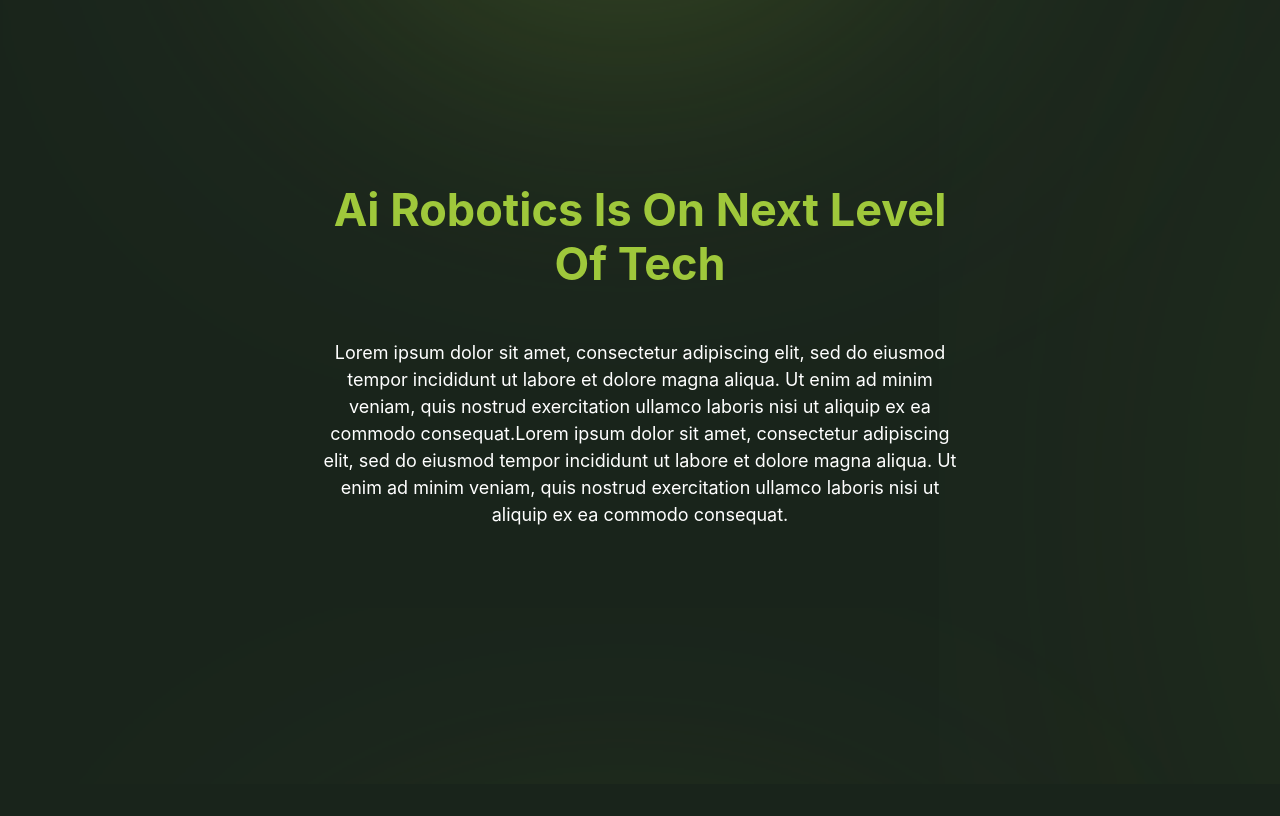
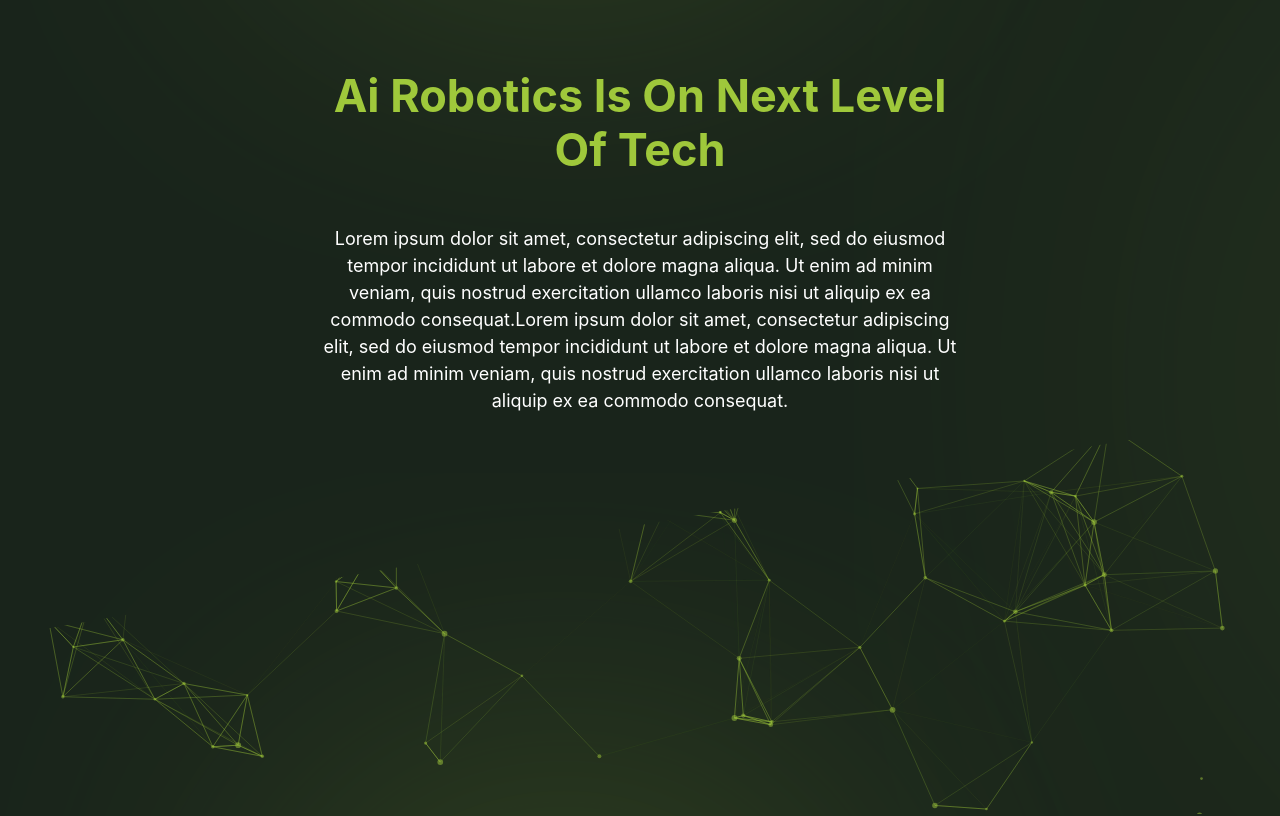
Before and after one commit to oochik/oochik, a React (Create React App) app: page / in a window 1280 px wide. Shown: the part 880-1696 px from the top of the page. Built offline with nearby package versions, Linux system fonts and the light colour scheme.

Commit message:
backgrounds and heights fixing

```diff
--- a/src/App.css
+++ b/src/App.css
@@ -29,8 +29,8 @@ body {
   width: 200px;
   background: linear-gradient(
         180deg,
-        /* rgba(159, 200, 59, 0) 0%, */ #19241b,
-        /* rgba(159, 200, 59, 0) 50% */ #19241b
+        rgba(25, 36, 27, 1) 0%,
+        /* #19241b, */ rgba(25, 36, 27, 1) 50% /* #19241b */
       )
       padding-box,
     /* linear-gradient(to bottom, #9fc83b, rgba(255, 255, 255, 0))  */
--- a/src/comps/bio.js
+++ b/src/comps/bio.js
@@ -1,6 +1,7 @@
 import styled from "@emotion/styled";
 import Particle from "./particles";
 import nodeBG from '../assets/nodeBG.svg'
+import NodeFooter from "./nodeFooter";
 
 const Title = styled.h5`
 font-weight:700;
@@ -27,21 +28,24 @@ const BioContainer = styled.div`
 // background-size:cover;
 // background-repeat:no-repeat;
 // background-position:bottom;
-padding-bottom:30vh;
+// padding-bottom:30vh;
+height:100vh;
 @media screen and (max-width: 990px) {
     padding:30px;
+    height:auto;
 };
 
 `
 
 const Bio = () => {
     return (
-        <BioContainer className="d-flex justify-content-center">
+        <BioContainer className="d-flex flex-column align-items-center justify-content-center">
             <BioTextContainer className="d-flex flex-column align-items-center text-center col-12 col-lg-8">
                 <Title className="my-5">Ai robotics is on next level of tech</Title>
-                <p style={{ color: "white", fontSize: "18px" }}>Lorem ipsum dolor sit amet, consectetur adipiscing elit, sed do eiusmod tempor incididunt ut labore et dolore magna aliqua. Ut enim ad minim veniam, quis nostrud exercitation ullamco laboris nisi ut aliquip ex ea commodo consequat.Lorem ipsum dolor sit amet, consectetur adipiscing elit, sed do eiusmod tempor incididunt ut labore et dolore magna aliqua. Ut enim ad minim veniam, quis nostrud exercitation ullamco laboris nisi ut aliquip ex ea commodo consequat.</p>
+                <p className="m-0" style={{ color: "white", fontSize: "18px" }}>Lorem ipsum dolor sit amet, consectetur adipiscing elit, sed do eiusmod tempor incididunt ut labore et dolore magna aliqua. Ut enim ad minim veniam, quis nostrud exercitation ullamco laboris nisi ut aliquip ex ea commodo consequat.Lorem ipsum dolor sit amet, consectetur adipiscing elit, sed do eiusmod tempor incididunt ut labore et dolore magna aliqua. Ut enim ad minim veniam, quis nostrud exercitation ullamco laboris nisi ut aliquip ex ea commodo consequat.</p>
             </BioTextContainer>
             {/* <Particle /> */}
+            <NodeFooter />
         </BioContainer>
     );
 }
--- a/src/comps/header.js
+++ b/src/comps/header.js
@@ -6,13 +6,14 @@ import { Link } from "react-router-dom";
 
 
 const HeaderContainer = styled.div`
-// height:100vh;
+height:100vh;
 // width:100%;
 padding:0 30px;
 // border:1px solid white;
-margin-bottom:30vh;
+// margin-bottom:30vh;
 @media screen and (max-width: 990px) {
     margin-bottom:100px;
+    height:auto;
 };
 
 `
--- a/src/comps/navbar.js
+++ b/src/comps/navbar.js
@@ -63,7 +63,7 @@ const Navbar = () => {
             {/* desktop navbar  */}
             <div className=" d-none d-lg-flex align-items-center justify-content-between" style={{
                 zIndex: 88, backdropFilter: ' blur(30px)', position: 'sticky', top: '0', backgroundColor: 'rgba(25,36,27,0.0)', height: "100px",
-                marginBottom: '100px',
+                // marginBottom: '100px',
                 padding: '0 40px '
             }}>
                 <div className="d-flex align-items-center col-6">
--- a/src/comps/nodeFooter.js
+++ b/src/comps/nodeFooter.js
@@ -3,6 +3,7 @@ import Particle from "./particles";
 
 const Container = styled.div`
 overflow:hidden;
+width:100%;
 clip-path: polygon(0 55%, 100% 0, 100% 100%, 0% 100%);
 background-color:transparent;
 `
--- a/src/comps/plan.js
+++ b/src/comps/plan.js
@@ -30,15 +30,20 @@ transform: translate(-15px,100px);
 
 `
 const PlanContainer = styled.div`
-// height: 100vh;
+height: 100vh;
 // margin-bottom:30vh;
 width:100%;
 background:rgba(25,36,27,1);
-background: linear-gradient(177deg, rgba(25,36,27,1) 50%, rgba(25,36,27,0) 100%);
+background: linear-gradient(177deg,rgba(25,36,27,0) 0%, rgba(25,36,27,1) 30%,rgba(25,36,27,1) 50%, rgba(25,36,27,0) 100%);
 padding:100px;
 @media screen and (max-width: 990px) {
     padding:30px;
+    height:auto;
 };
+@media screen and (max-width: 575px) {
+    background: linear-gradient(90deg, rgba(25,36,27,1) 40%, rgba(25,36,27,0) 100%);
+};
+
 `
 const BioTextContainer = styled.div`
 // padding:50px 100px 0;
--- a/src/pages/home.js
+++ b/src/pages/home.js
@@ -22,7 +22,7 @@ const Home = () => {
             <Plan />
             {/* <TopNFTs /> */}
             {/* <Particle /> */}
-            <NodeFooter/>
+            {/* <NodeFooter /> */}
         </HomeContainer>
     );
 }
```
